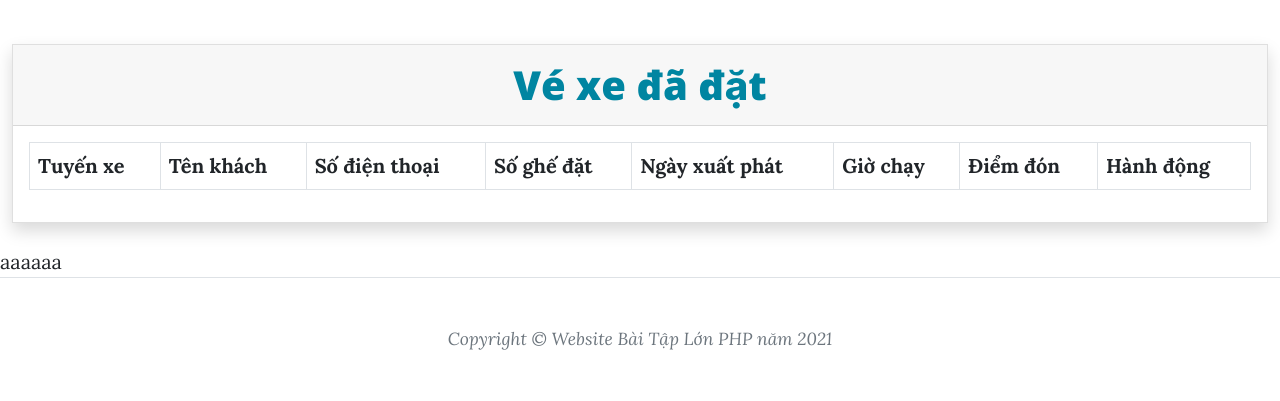
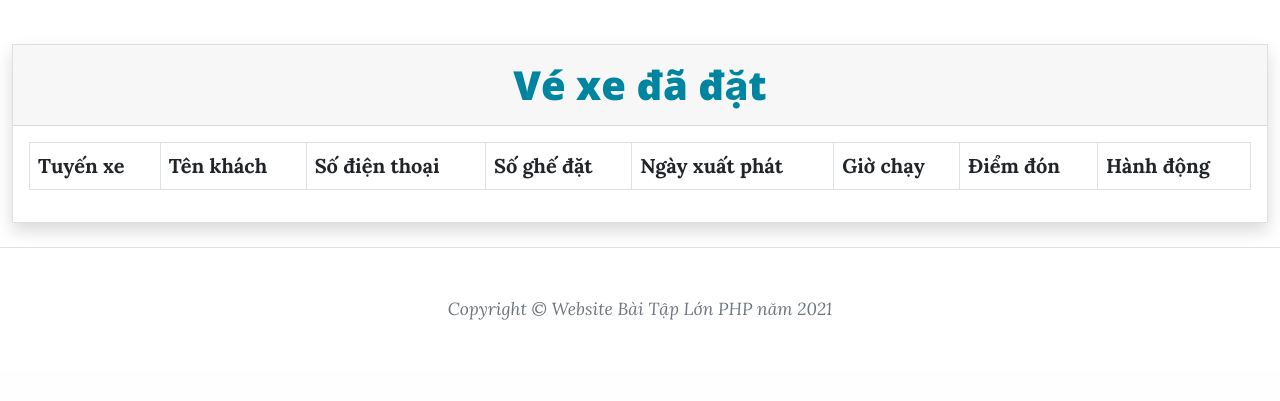
Before and after one commit to thayvovi/BTL_Nhom25, a PHP site: the page made by views/cars/edit.php in a window 1280 px wide. Shown: the part 536-937 px from the top of the page. After the commit the page ends 856 px from the top, so only its background shows below. Run offline with PHP 8.4, Linux system fonts and the light colour scheme; the template is opened without the code that fills it, so the values that code supplies are empty.

Commit message:
test thu 1

```diff
--- a/views/cars/edit.php
+++ b/views/cars/edit.php
@@ -66,5 +66,3 @@
 		</div>
 	</div>
 </div>
-
-aaaaaa
```
